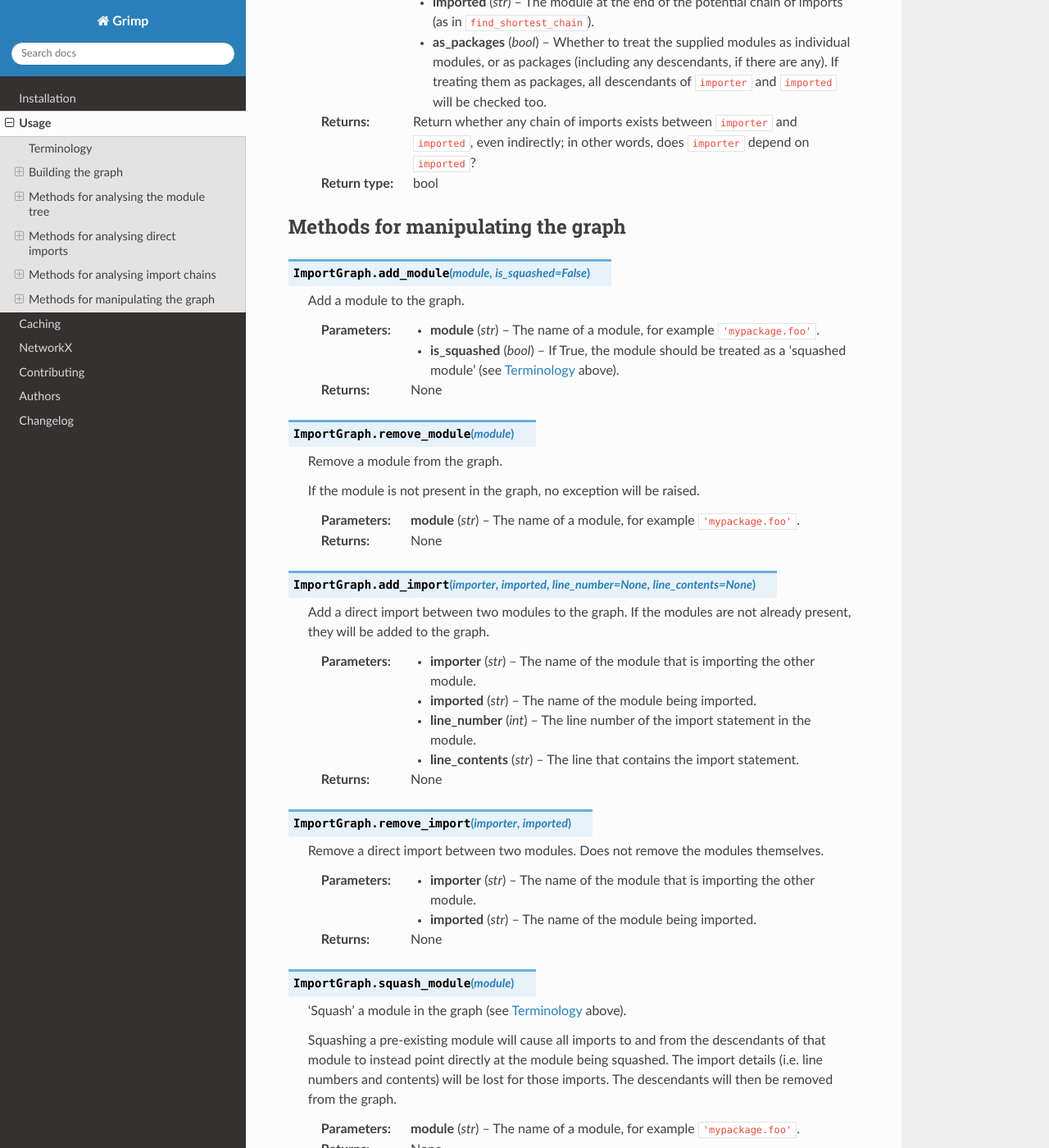
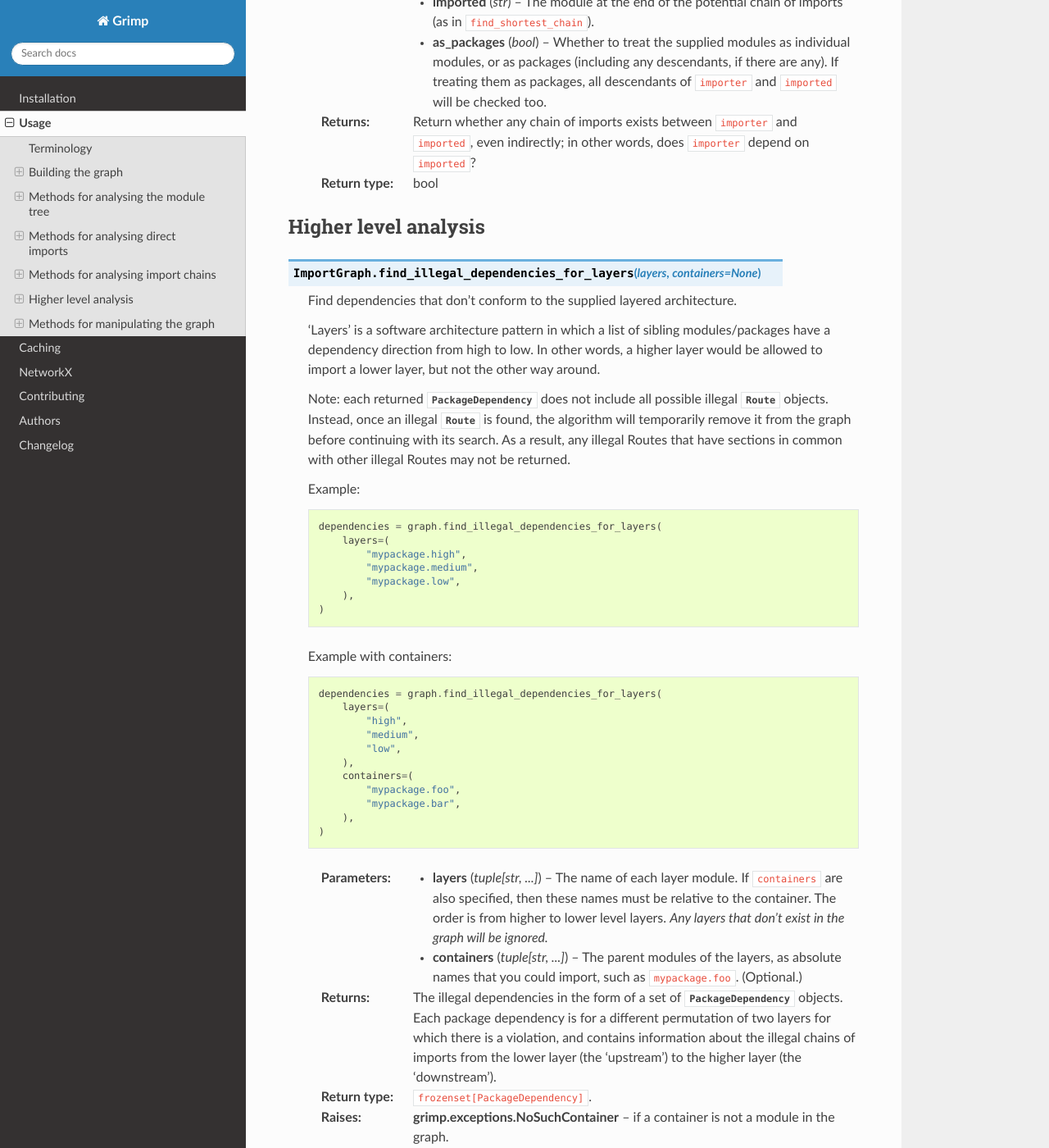
Before and after one commit to seddonym/grimp, a Sphinx documentation site: the page built from docs/usage.rst, in a window 1280 px wide and 1400 px high, scrolled down 5309 px. Shown: the whole window at 82% size. Built offline with Sphinx 7.4.7 and the Read the Docs theme 2.0.0, drawn with Linux system fonts in a browser that asks for light colours; some of the changed text lies outside the part shown.

Commit message:
Add docs for layers

```diff
--- a/CHANGELOG.rst
+++ b/CHANGELOG.rst
@@ -7,6 +7,7 @@ latest
 
 * Log cache activity.
 * Drop support for Python 3.7.
+* Add find_illegal_dependencies_for_layers method.
 
 2.4 (2023-5-5)
 --------------
--- a/docs/usage.rst
+++ b/docs/usage.rst
@@ -232,6 +232,116 @@ Methods for analysing import chains
     :return:  Return whether any chain of imports exists between ``importer`` and ``imported``,
         even indirectly; in other words, does ``importer`` depend on ``imported``?
     :rtype: bool
+
+Higher level analysis
+---------------------
+
+.. py:function:: ImportGraph.find_illegal_dependencies_for_layers(layers, containers=None)
+
+    Find dependencies that don't conform to the supplied layered architecture.
+
+    'Layers' is a software architecture pattern in which a list of sibling modules/packages have a dependency direction
+    from high to low. In other words, a higher layer would be allowed to import a lower layer, but not the other way
+    around.
+
+    Note: each returned :class:`.PackageDependency` does not include all possible illegal :class:`.Route` objects.
+    Instead, once an illegal :class:`.Route` is found, the algorithm will temporarily remove it from the graph before continuing
+    with its search. As a result, any illegal Routes that have sections in common with other illegal Routes may not
+    be returned.
+
+    Example::
+
+        dependencies = graph.find_illegal_dependencies_for_layers(
+            layers=(
+                "mypackage.high",
+                "mypackage.medium",
+                "mypackage.low",
+            ),
+        )
+
+    Example with containers::
+
+        dependencies = graph.find_illegal_dependencies_for_layers(
+            layers=(
+                "high",
+                "medium",
+                "low",
+            ),
+            containers=(
+                "mypackage.foo",
+                "mypackage.bar",
+            ),
+        )
+
+    :param tuple[str, ...] layers: The name of each layer module. If ``containers`` are also specified,
+        then these names must be relative to the container. The order is from higher to lower level layers.
+        *Any layers that don't exist in the graph will be ignored.*
+    :param tuple[str, ...] containers: The parent modules of the layers, as absolute names that you could
+        import, such as ``mypackage.foo``. (Optional.)
+    :return: The illegal dependencies in the form of a set of :class:`.PackageDependency` objects. Each package
+             dependency is for a different permutation of two layers for which there is a violation, and contains
+             information about the illegal chains of imports from the lower layer (the 'upstream') to the higher layer
+             (the 'downstream').
+    :rtype: ``frozenset[PackageDependency]``.
+    :raises grimp.exceptions.NoSuchContainer: if a container is not a module in the graph.
+
+    .. class:: PackageDependency
+
+      A collection of import dependencies from one Python package to another.
+
+      .. attribute:: upstream
+
+        ``str``: The full name of the package within which all the routes start, e.g. "mypackage.foo".
+
+      .. attribute:: downstream
+
+        ``str``: The full name of the package within which all the routes end, e.g. "mypackage.bar".
+
+      .. attribute:: routes
+
+        ``frozenset[grimp.Route]``: A set of :class:`.Route` objects from upstream to downstream.
+
+    .. class:: Route
+
+      A set of import chains that share the same middle.
+
+      The route fans in at the head and out at the tail, but the middle of the chain just links
+      individual modules.
+
+      Example: the following Route represents a chain of imports from
+      ``mypackage.orange -> mypackage.utils -> mypackage.helpers -> mypackage.green``, plus an import from
+      ``mypackage.red`` to ``mypackage.utils``, and an import from ``mypackage.helpers`` to ``mypackage.blue``::
+
+        Route(
+            heads=frozenset(
+                {
+                    "mypackage.orange",
+                    "mypackage.red",
+                }
+            ),
+            middle=(
+                "mypackage.utils",
+                "mypackage.helpers",
+            ),
+            tails=frozenset(
+                {
+                    "mypackage.green",
+                    "mypackage.blue",
+                }
+            ),
+        )
+
+    .. attribute:: heads
+
+        ``frozenset[str]``: The importer modules at the start of the chain.
+
+    .. attribute:: middle
+
+        ``tuple[str]``: A sequence of imports that link the head modules to the tail modules.
+
+    .. attribute:: tails
+
+        ``frozenset[str]``:  Imported modules at the end of the chain.
 
 Methods for manipulating the graph
 ----------------------------------
```
Also changed, not shown: other parts of docs/usage.rst (+2 -2 lines).
